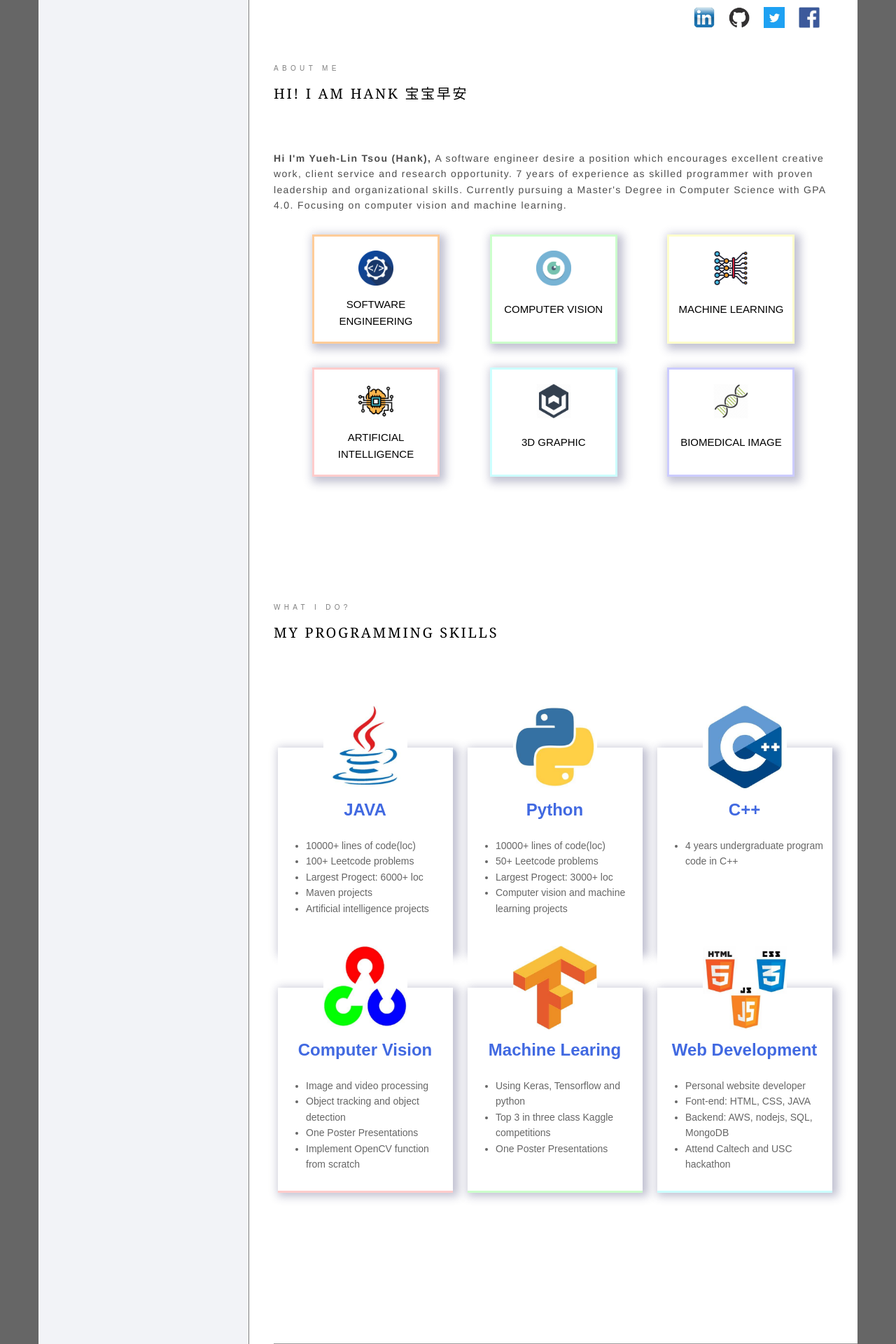
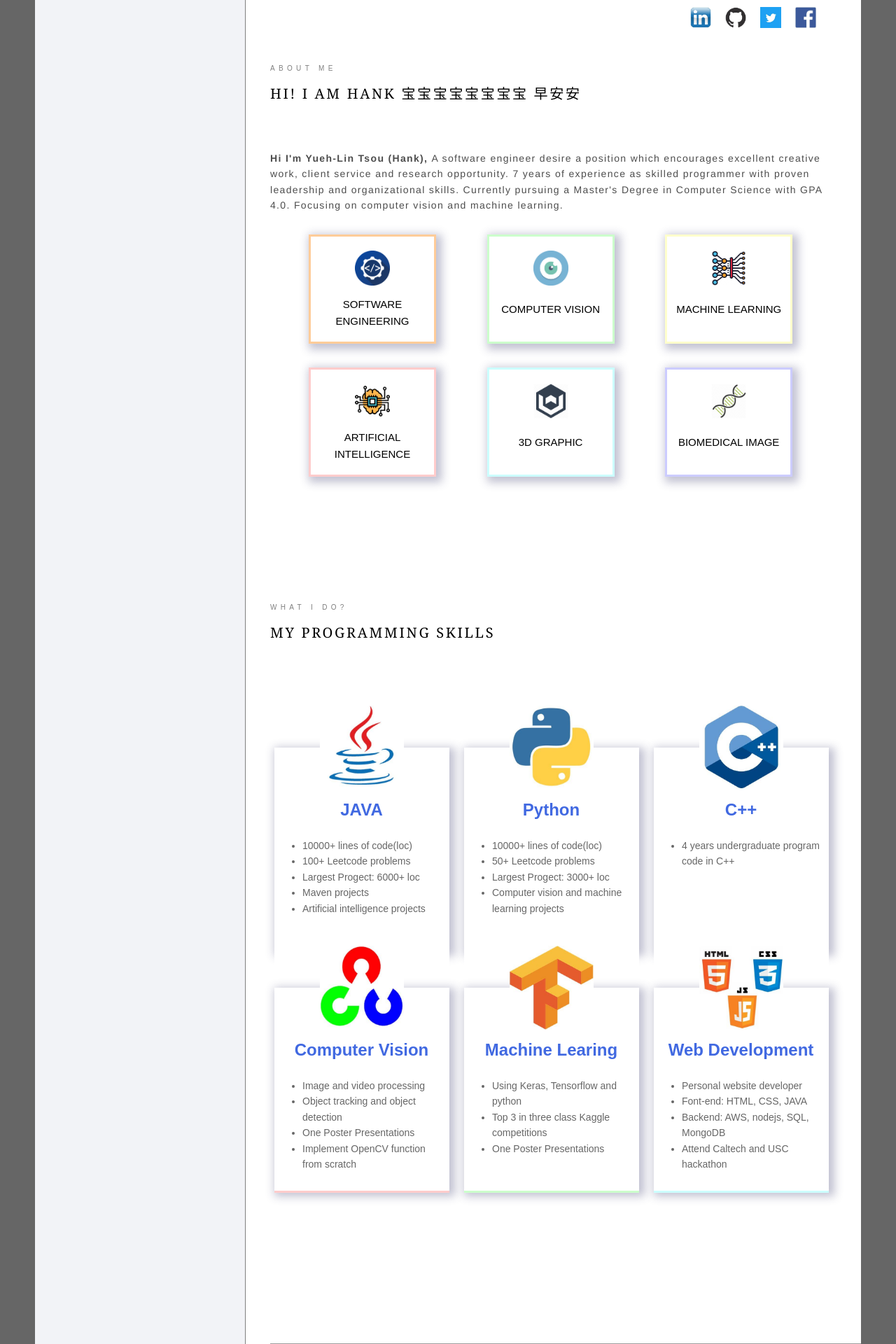
Before and after one commit to Hank-Tsou/Hank-Tsou, a Jekyll site: the page built from index.html, in a window 1280 px wide. Shown: the top 1920 px of the page at 70% size. Built offline with Jekyll 4.4.1, drawn with Linux system fonts in a browser that asks for light colours; Markdown is read by kramdown in place of the engine named in the settings; some of the changed text lies outside the part shown; grey boxes are pictures that could not be loaded.

Commit message:
full web

```diff
--- a/css/header.css
+++ b/css/header.css
@@ -7,7 +7,7 @@
 .container {
   height: 100vh;
   min-height: 695px;
-  width: 1170px;
+  width: 1180px;
   display: -ms-flexbox;
   display: flex;
   margin: 0 auto;
--- a/css/research.css
+++ b/css/research.css
@@ -124,8 +124,8 @@
   background-color: #f2f3f7; }
 
 .researchs_row2 .res_image {
-  height: 230px;
-  width: 350px;
+  height: 238px;
+  width: 359px;
   margin-top: 25px;
   margin-left: 10px;
   background-size: cover;
--- a/index.html
+++ b/index.html
@@ -44,7 +44,7 @@ layout: default
             <section class="about" data-section="about">
 
                 <div class = "ab_top_1">about me</div>
-                <div class = "top_2">Hi! I am Hank 宝宝早安</div>
+                <div class = "top_2">Hi! I am Hank 宝宝宝宝宝宝宝宝 早安安</div>
                 <div class = "ab_desciption">
                     <p><strong>Hi I'm Yueh-Lin Tsou (Hank), </strong>
                     A software engineer desire a position which encourages excellent creative<br> work,
@@ -359,7 +359,7 @@ layout: default
                             </div>
                             <div class = "project_content">
                               <ul class = "dot" style="list-style-type:disc">
-                                  <li>Four-In-A-Line: <strong> 1st place in the game competition.</strong> The program use <font color=#4169E1>minimax algorithm</font>, and customied evaluation function to generate decision tree, then apply <font color=#4169E1>alpha-beta pruning</font> to reduce the running time.</li>
+                                  <li>Four-In-A-Line: <strong> 1st place in the game competition.</strong> The program use <font color=#4169E1>minimax algorithm</font>, and customied evaluation function to generate decision tree, apply <font color=#4169E1>alpha-beta pruning</font> to reduce the running time.</li>
                                   <li>N-Queen: Apply two methods on this project, <font color=#4169E1>Genetic Algorithm</font> and <font color=#4169E1>Simulated Annealing</font>. Also did comparison and analysis on the result.</li>
                                   <li>8-puzzle: Use <font color=#4169E1>'A' star algorithm</font> with two different heuristic function on this project. And did comparison and analysis on the result.</li>
                               </ul>
```
Also changed, not shown: other parts of index.html (+1 -1 lines).
